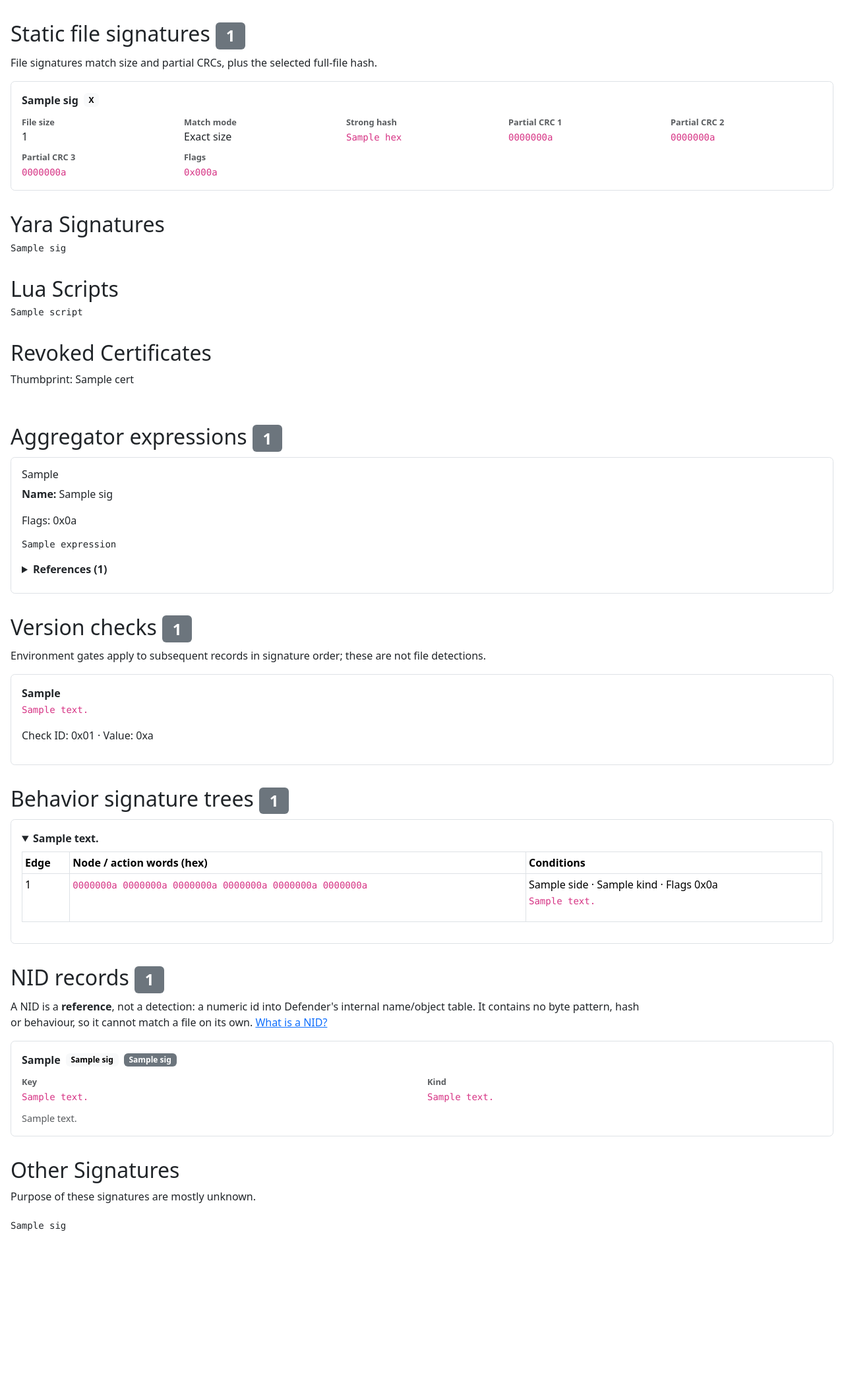
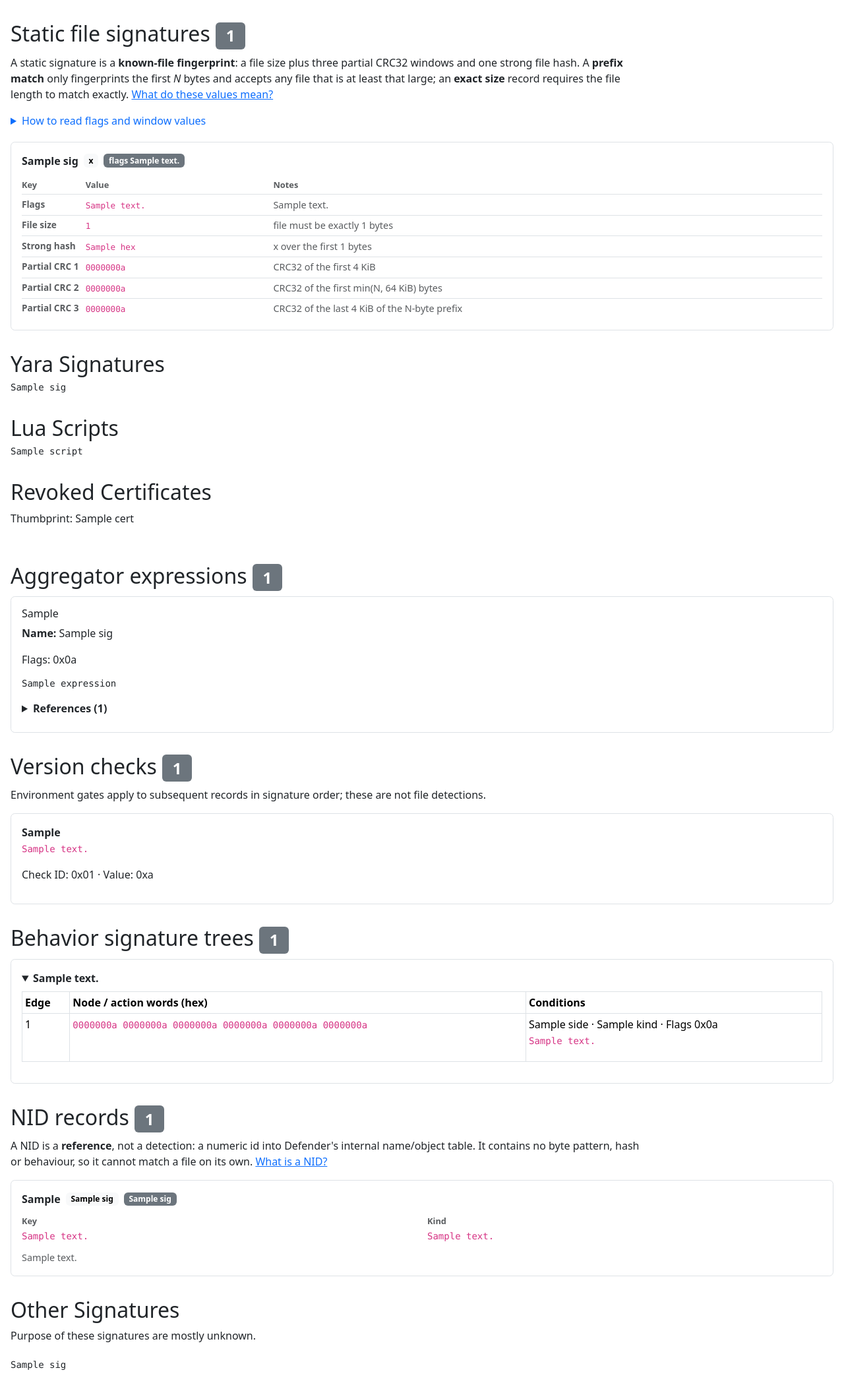
Before and after one commit to dobin/defender2db, a Flask app: template app/templates/threat.html in a window 1280 px wide. Shown: the part 171-2283 px from the top of the page at 66% size. Before the commit the page ends 2037 px from the top, so only its background shows below. Run offline with Flask 3, Linux system fonts and the light colour scheme; the template is opened without the code that fills it: most values are stand-ins (such as "Sample title", 1, 10 or a date in 2020); some libraries are stand-ins or nearby versions.

Commit message:
feature: ui better STATIC

```diff
--- a/app/static/styles.css
+++ b/app/static/styles.css
@@ -235,8 +235,83 @@
     overflow-wrap: anywhere;
   }
 
+  .static-signature-table {
+    width: 100%;
+    border-collapse: collapse;
+  }
+
+  .static-signature-table th,
+  .static-signature-table td {
+    padding: 0.3em 0.75em 0.3em 0;
+    border-top: 1px solid var(--bs-border-color, #dee2e6);
+    text-align: left;
+    vertical-align: top;
+  }
+
+  .static-signature-table thead th {
+    border-top: 0;
+    border-bottom: 1px solid var(--bs-border-color, #dee2e6);
+    color: var(--bs-secondary-color, #6c757d);
+    font-size: 0.8rem;
+    font-weight: 600;
+    white-space: nowrap;
+  }
+
+  .static-signature-table tbody tr:first-child th,
+  .static-signature-table tbody tr:first-child td {
+    border-top: 0;
+  }
+
+  .static-signature-table tbody th {
+    width: 1%;
+    white-space: nowrap;
+    color: var(--bs-secondary-color, #6c757d);
+    font-size: 0.85rem;
+    font-weight: 600;
+  }
+
+  .static-signature-table td {
+    font-size: 0.9rem;
+    overflow-wrap: anywhere;
+  }
+
+  .static-signature-table .notes {
+    color: var(--bs-secondary-color, #6c757d);
+  }
+
+  .static-signature-table code {
+    white-space: nowrap;
+  }
+
   .nid-intro {
     max-width: 60rem;
+  }
+
+  .sig-intro {
+    max-width: 60rem;
+  }
+
+  .static-signature-help {
+    max-width: 60rem;
+    margin: 0.75em 0 1.25em;
+  }
+
+  .static-signature-help summary {
+    cursor: pointer;
+    color: var(--bs-link-color, #0d6efd);
+  }
+
+  .static-signature-help ul {
+    margin: 0.5em 0 0.35em;
+    padding-left: 1.25em;
+  }
+
+  .static-signature-help li {
+    margin-bottom: 0.25em;
+  }
+
+  .static-signature-details .text-muted {
+    font-size: 0.85rem;
   }
 
   .nid-note {
--- a/app/templates/threat.html
+++ b/app/templates/threat.html
@@ -38,22 +38,78 @@
     {% if threat.static_signatures %}
     <section class="threat-section">
       <h2>Static file signatures <span class="badge text-bg-secondary">{{ threat.static_signatures|length }}</span></h2>
-      <p>File signatures match size and partial CRCs, plus the selected full-file hash.</p>
+      <p class="sig-intro">
+        A static signature is a <strong>known-file fingerprint</strong>: a file size plus
+        three partial CRC32 windows and one strong file hash. A <strong>prefix match</strong>
+        only fingerprints the first <em>N</em> bytes and accepts any file that is at least
+        that large; an <strong>exact size</strong> record requires the file length to match
+        exactly. <a href="/static/sigs/SIG_STATIC.md" target="_blank" rel="noopener">What do these values mean?</a>
+      </p>
+      <details class="static-signature-help">
+        <summary>How to read flags and window values</summary>
+        <ul>
+          <li><strong>File size</strong> — <em>N</em>, the number of bytes covered by the fingerprint.</li>
+          <li><strong>Prefix match / Exact size</strong> — whether the actual file may be larger than <em>N</em>.</li>
+          <li><strong>Partial CRC 1</strong> — CRC32 of the first 4 KiB (zero-padded for short files).</li>
+          <li><strong>Partial CRC 2</strong> — CRC32 of the first <em>min(N, 64 KiB)</em> bytes.</li>
+          <li><strong>Partial CRC 3</strong> — CRC32 of the last 4 KiB of the <em>N</em>-byte prefix.</li>
+          <li><strong>Flags</strong> — bit <code>0x0001</code> is the prefix-match bit; bits 12–14 select the strong hash:
+            <code>0x0000</code> MD5, <code>0x1000</code> SHA-1, <code>0x2000</code> CRC32,
+            <code>0x3000</code> SHA-1 (first 4 bytes), <code>0x4000</code> SHA-256.</li>
+        </ul>
+        <p class="mb-0">Examples: <code>0x2000</code> = CRC32 with exact size; <code>0x2001</code> = CRC32 with prefix match.</p>
+      </details>
       {% for sig in threat.static_signatures %}
       <article class="signature-card static-signature-card">
         <div class="static-signature-heading">
           <strong>{{ sig.record_name or 'Unnamed static signature' }}</strong>
-          <span class="badge text-bg-light">{{ sig.hash_type|upper }}</span>
+          <span class="badge text-bg-light">{{ sig.hash_algo_label }}</span>
+          <span class="badge text-bg-secondary">flags {{ sig.flags_text }}</span>
         </div>
-        <dl class="static-signature-details">
-          <div><dt>File size</dt><dd>{{ sig.file_size }}</dd></div>
-          <div><dt>Match mode</dt><dd>{{ 'Prefix match' if sig.prefix_match else 'Exact size' }}</dd></div>
-          <div><dt>Strong hash</dt><dd><code>{{ sig.file_hash.hex() or 'Unavailable' }}</code></dd></div>
-          <div><dt>Partial CRC 1</dt><dd><code>{{ '%08x'|format(sig.partial_crc1) }}</code></dd></div>
-          <div><dt>Partial CRC 2</dt><dd><code>{{ '%08x'|format(sig.partial_crc2) }}</code></dd></div>
-          <div><dt>Partial CRC 3</dt><dd><code>{{ '%08x'|format(sig.partial_crc3) }}</code></dd></div>
-          <div><dt>Flags</dt><dd><code>0x{{ '%04x'|format(sig.flags) }}</code></dd></div>
-        </dl>
+        <table class="static-signature-table">
+          <thead>
+            <tr><th>Key</th><th>Value</th><th>Notes</th></tr>
+          </thead>
+          <tbody>
+            <tr>
+              <th scope="row">Flags</th>
+              <td><code>{{ sig.flags_text }}</code></td>
+              <td class="notes">
+                {{ sig.flag_bits_text }}
+                {% if sig.unknown_flag_bits %}<span class="badge text-bg-danger">Unknown flag bits</span>{% endif %}
+              </td>
+            </tr>
+            <tr>
+              <th scope="row">File size</th>
+              <td><code>{{ sig.file_size }}</code></td>
+              <td class="notes">
+                {{ ('file may be larger; only the first %d bytes are checked'|format(sig.file_size))
+                   if sig.prefix_match else
+                   ('file must be exactly %d bytes'|format(sig.file_size)) }}
+              </td>
+            </tr>
+            <tr>
+              <th scope="row">Strong hash</th>
+              <td><code>{{ sig.file_hash.hex() or 'Unavailable' }}</code></td>
+              <td class="notes">{{ sig.hash_algo_label }} over the first {{ sig.file_size }} bytes</td>
+            </tr>
+            <tr>
+              <th scope="row">Partial CRC 1</th>
+              <td><code>{{ '%08x'|format(sig.partial_crc1) }}</code></td>
+              <td class="notes">CRC32 of the first 4 KiB</td>
+            </tr>
+            <tr>
+              <th scope="row">Partial CRC 2</th>
+              <td><code>{{ '%08x'|format(sig.partial_crc2) }}</code></td>
+              <td class="notes">CRC32 of the first min(N, 64 KiB) bytes</td>
+            </tr>
+            <tr>
+              <th scope="row">Partial CRC 3</th>
+              <td><code>{{ '%08x'|format(sig.partial_crc3) }}</code></td>
+              <td class="notes">CRC32 of the last 4 KiB of the N-byte prefix</td>
+            </tr>
+          </tbody>
+        </table>
       </article>
       {% endfor %}
     </section>
```
Also changed, not shown: app/static/sigs/SIG_STATIC.md (+36 -0 lines), defender2yara/defender/signature/static.py (+71 -0 lines), doc/sig_decode_first3.md (+3 -1 lines), tests/test_dbthreat.py (+5 -2 lines), tests/test_signature_first3.py (+37 -0 lines).
